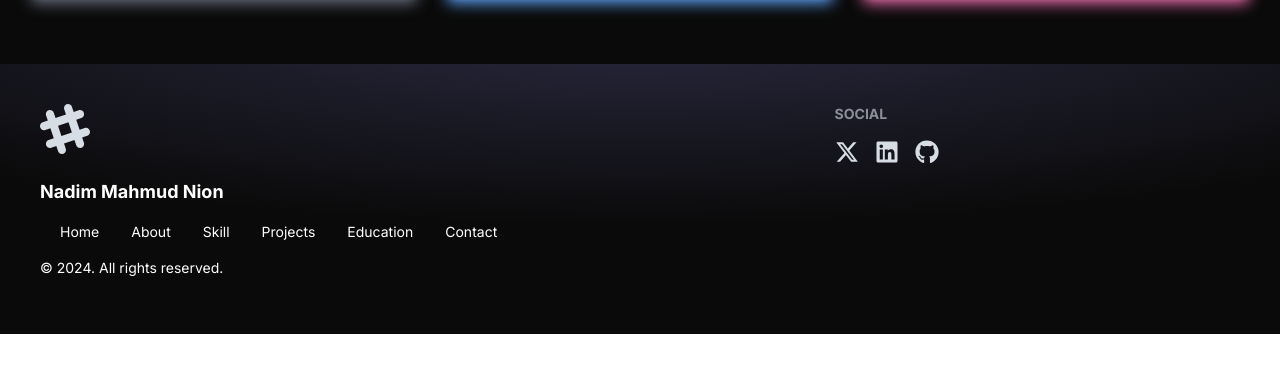
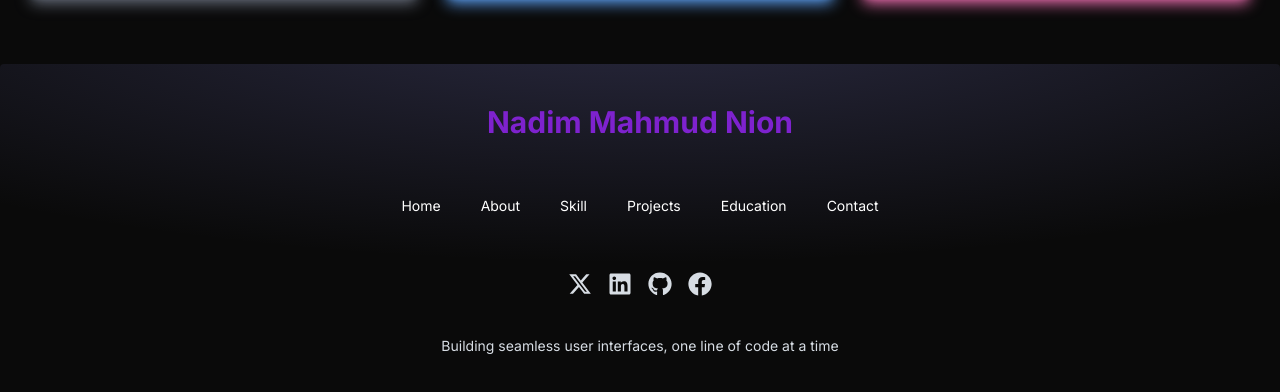
Before and after one commit to Nadim-Nion/nion-portfolio, a React (Vite) app: page / in a window 1280 px wide. Shown: the part 1932-2324 px from the top of the page. Before the commit the page ends 2266 px from the top, so only its background shows below. Built offline with nearby package versions, Linux system fonts and the light colour scheme.

Commit message:
footer revised

```diff
--- a/src/components/Footer/Footer.jsx
+++ b/src/components/Footer/Footer.jsx
@@ -1,27 +1,12 @@
 import React from 'react';
-import { FaGithub, FaLinkedin } from 'react-icons/fa';
+import { FaFacebook, FaGithub, FaLinkedin } from 'react-icons/fa';
 import { FaXTwitter } from 'react-icons/fa6';
 import { Link } from 'react-router-dom';
 
 const Footer = () => {
     return (
-        <div>
-            <footer className="footer  bg-neutral-950 bg-[radial-gradient(ellipse_80%_80%_at_50%_-20%,rgba(120,119,198,0.3),rgba(255,255,255,0))] text-neutral-content p-10">
-                <aside>
-                    <svg
-                        width="50"
-                        height="50"
-                        viewBox="0 0 24 24"
-                        xmlns="http://www.w3.org/2000/svg"
-                        fillRule="evenodd"
-                        clipRule="evenodd"
-                        className="fill-current">
-                        <path
-                            d="M22.672 15.226l-2.432.811.841 2.515c.33 1.019-.209 2.127-1.23 2.456-1.15.325-2.148-.321-2.463-1.226l-.84-2.518-5.013 1.677.84 2.517c.391 1.203-.434 2.542-1.831 2.542-.88 0-1.601-.564-1.86-1.314l-.842-2.516-2.431.809c-1.135.328-2.145-.317-2.463-1.229-.329-1.018.211-2.127 1.231-2.456l2.432-.809-1.621-4.823-2.432.808c-1.355.384-2.558-.59-2.558-1.839 0-.817.509-1.582 1.327-1.846l2.433-.809-.842-2.515c-.33-1.02.211-2.129 1.232-2.458 1.02-.329 2.13.209 2.461 1.229l.842 2.515 5.011-1.677-.839-2.517c-.403-1.238.484-2.553 1.843-2.553.819 0 1.585.509 1.85 1.326l.841 2.517 2.431-.81c1.02-.33 2.131.211 2.461 1.229.332 1.018-.21 2.126-1.23 2.456l-2.433.809 1.622 4.823 2.433-.809c1.242-.401 2.557.484 2.557 1.838 0 .819-.51 1.583-1.328 1.847m-8.992-6.428l-5.01 1.675 1.619 4.828 5.011-1.674-1.62-4.829z"></path>
-                    </svg>
-                    <p className="text-white my-4">
-                        <span className="font-bold text-lg">Nadim Mahmud Nion</span>
-                        <br />
+        <footer className="footer footer-center bg-neutral-950 bg-[radial-gradient(ellipse_80%_80%_at_50%_-20%,rgba(120,119,198,0.3),rgba(255,255,255,0))] text-neutral-content rounded p-10">
+            <h2 className="font-bold text-3xl text-purple-700">Nadim Mahmud Nion</h2>
             <ul className="menu menu-horizontal px-1 text-white">
                 <li><Link className="hover:text-blue-400 transition-colors" to="/">Home</Link></li>
                 <li>
@@ -32,12 +17,7 @@ const Footer = () => {
                 <li><Link className="hover:text-blue-400 transition-colors" to="/education">Education</Link></li>
                 <li><Link className="hover:text-blue-400 transition-colors" to="/contact">Contact</Link></li>
             </ul>
-                        <br />
-                        <span className="text-sm"> © 2024. All rights reserved.</span>
-                    </p>
-                </aside>
             <nav>
-                    <h6 className="footer-title">Social</h6>
                 <div className="grid grid-flow-col gap-4">
                     <Link to="https://twitter.com/NionHunter">
                         <FaXTwitter className='text-2xl' />
@@ -48,10 +28,15 @@ const Footer = () => {
                     <Link to="https://github.com/Nadim-Nion">
                         <FaGithub className='text-2xl' />
                     </Link>
+                    <Link to="https://www.facebook.com/NadimMahmudNion">
+                        <FaFacebook className='text-2xl' />
+                    </Link>
                 </div>
             </nav>
+            <aside>
+                <p>Building seamless user interfaces, one line of code at a time</p>
+            </aside>
         </footer>
-        </div>
     );
 };
 
```
Lines whose indentation alone changed are shown as unchanged.
